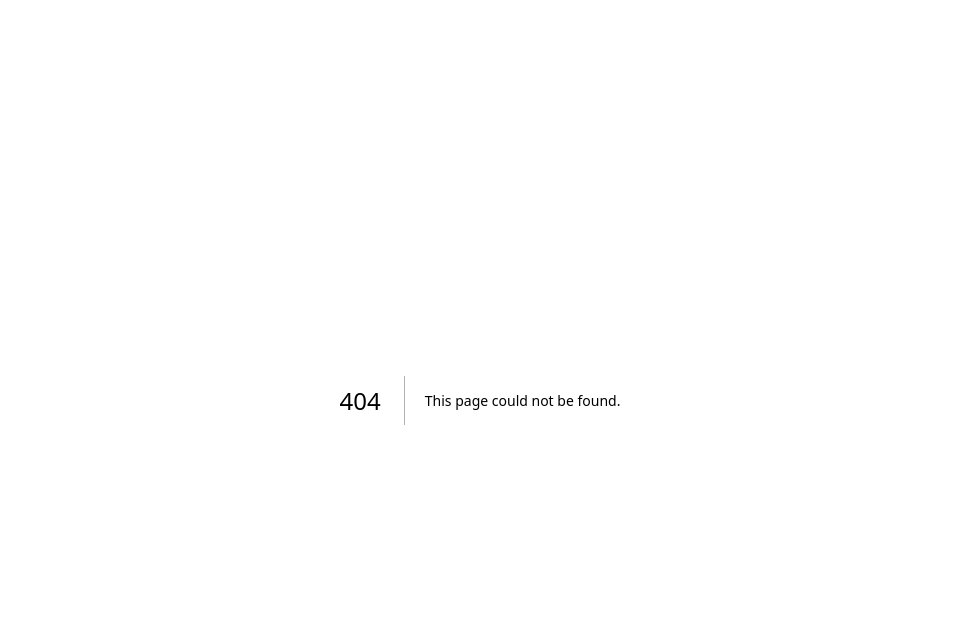
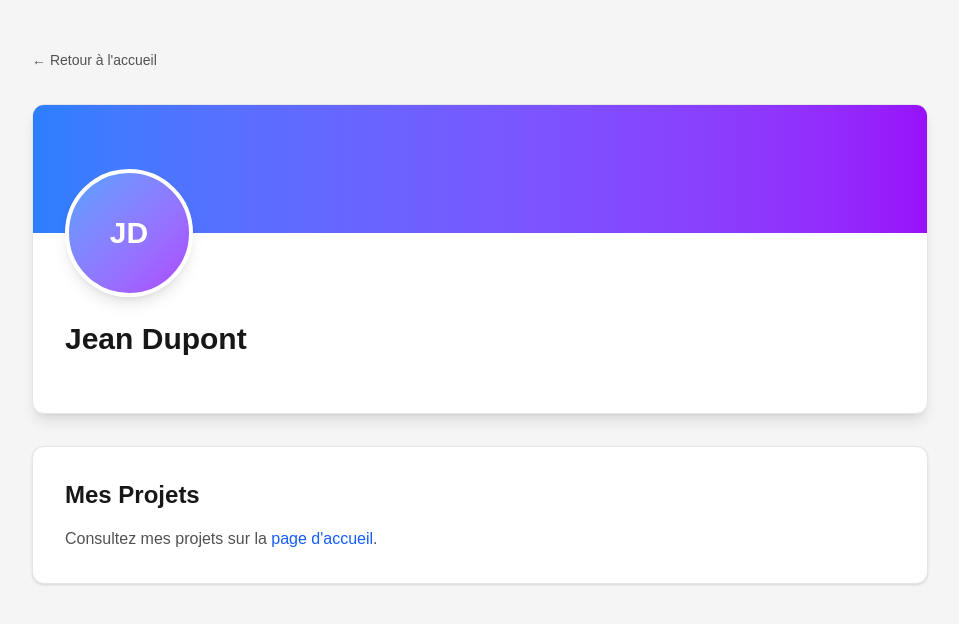
Before and after one commit to Karamelooo/ESGI-airtable, a Next.js app: page /profile in a window 1280 px wide. Before the commit this address had no page. Shown: the top 624 px of the page, without its empty margins (160-1119 px from the left). Built offline with nearby package versions, Linux system fonts and the light colour scheme.

Commit message:
add profil

```diff
--- a/src/app/page.tsx
+++ b/src/app/page.tsx
@@ -57,11 +57,20 @@ export default async function Home() {
       <main className="flex min-h-screen flex-col items-center gap-8 bg-neutral-100 px-6 py-12">
         <header className="max-w-3xl text-center">
           <h1 className="text-3xl font-bold text-neutral-900">
-            ESGI Airtable Workspace
+            ESGI Portfolio
           </h1>
           <p className="mt-2 text-neutral-600">
             Interface Next.js combinant frontend et backend pour consulter une base Airtable.
           </p>
+          <a
+  href="/profile"
+  className="inline-flex items-center gap-2 rounded-lg bg-blue-600 px-4 py-2 text-sm font-medium text-white hover:bg-blue-700 transition-colors"
+>
+  Voir mon profil
+</a>
+          <div className="mt-4 flex justify-center text-black">
+            <SessionBadge />
+          </div>
         </header>
         <section className="w-full max-w-3xl">
           <RecordsList records={records} />
--- /dev/null
+++ b/src/app/profile/page.tsx
@@ -0,0 +1,138 @@
+// Composant pour afficher une information de profil
+const ProfileInfo = ({ icon: Icon, label, value }: {
+  icon: React.ElementType;
+  label: string;
+  value: string | undefined;
+}) => {
+  if (!value) return null;
+
+  return (
+    <div className="flex items-start gap-3 p-3 rounded-lg bg-neutral-50 hover:bg-neutral-100 transition-colors">
+      <Icon className="w-5 h-5 text-neutral-600 mt-0.5 flex-shrink-0" />
+      <div className="flex-1">
+        <p className="text-xs font-medium text-neutral-500 uppercase tracking-wide">{label}</p>
+        <p className="mt-1 text-neutral-900">{value}</p>
+      </div>
+    </div>
+  );
+};
+
+// Interface pour les données de profil
+interface ProfileData {
+  firstName?: string;
+  lastName?: string;
+  email?: string;
+  phone?: string;
+  location?: string;
+  birthDate?: string;
+  position?: string;
+  school?: string;
+  bio?: string;
+  photoUrl?: string;
+}
+
+// Composant principal de la page profil
+export default function ProfilePage({ profile = {} }: { profile?: ProfileData }) {
+  // Valeurs par défaut
+  const defaultProfile: ProfileData = {
+    firstName: 'Jean',
+    lastName: 'Dupont',
+    email: 'jean.dupont@esgi.fr',
+    phone: '+33 6 12 34 56 78',
+    location: 'Paris, France',
+    birthDate: '15 mars 1998',
+    position: 'Développeur Full Stack',
+    school: 'ESGI - École Supérieure de Génie Informatique',
+    bio: 'Passionné par le développement web et les nouvelles technologies, je suis actuellement étudiant à l\'ESGI où je me spécialise en développement full stack. J\'aime créer des applications modernes avec React, Next.js et Node.js.',
+    photoUrl: undefined,
+  };
+
+  // Fusion des valeurs par défaut avec les valeurs fournies
+  const mergedProfile = { ...defaultProfile, ...profile };
+
+  const fullName = [mergedProfile.firstName, mergedProfile.lastName].filter(Boolean).join(' ') || 'Nom complet';
+  const initials = [mergedProfile.firstName?.[0], mergedProfile.lastName?.[0]].filter(Boolean).join('').toUpperCase() || 'NC';
+
+  return (
+    <main className="flex min-h-screen flex-col items-center bg-neutral-100 px-6 py-12">
+      <div className="w-full max-w-4xl">
+        {/* En-tête avec bouton retour */}
+        <div className="mb-8">
+          <a
+            href="/"
+            className="inline-flex items-center text-sm text-neutral-600 hover:text-neutral-900 transition-colors"
+          >
+            ← Retour à l'accueil
+          </a>
+        </div>
+
+        {/* Carte de profil principale */}
+        <div className="rounded-xl border border-neutral-200 bg-white shadow-lg overflow-hidden">
+          {/* Bannière de couleur */}
+          <div className="h-32 bg-gradient-to-r from-blue-500 to-purple-600" />
+
+          {/* Contenu du profil */}
+          <div className="px-8 pb-8">
+            {/* Photo de profil */}
+            <div className="relative -mt-16 mb-6">
+              {profile.photoUrl ? (
+                <img
+                  src={profile.photoUrl}
+                  alt={fullName}
+                  className="w-32 h-32 rounded-full border-4 border-white shadow-lg object-cover bg-neutral-200"
+                />
+              ) : (
+                <div className="w-32 h-32 rounded-full border-4 border-white shadow-lg bg-gradient-to-br from-blue-400 to-purple-500 flex items-center justify-center">
+                  <span className="text-3xl font-bold text-white">{initials}</span>
+                </div>
+              )}
+            </div>
+
+            {/* Nom et titre */}
+            <div className="mb-6">
+              <h1 className="text-3xl font-bold text-neutral-900 mb-2">
+                {fullName}
+              </h1>
+              {profile.position && (
+                <p className="text-lg text-neutral-600 flex items-center gap-2">
+                  {profile.position}
+                </p>
+              )}
+              {profile.school && (
+                <p className="text-neutral-600 flex items-center gap-2 mt-1">
+                  {profile.school}
+                </p>
+              )}
+            </div>
+
+            {/* Biographie */}
+            {profile.bio && (
+              <div className="mb-8 p-4 bg-neutral-50 rounded-lg">
+                <h2 className="text-sm font-semibold text-neutral-700 uppercase tracking-wide mb-2">
+                  À propos
+                </h2>
+                <p className="text-neutral-700 leading-relaxed">{profile.bio}</p>
+              </div>
+            )}
+
+            {/* Informations de contact */}
+            <div className="grid gap-3 sm:grid-cols-2">
+              <ProfileInfo label="Email" value={profile.email} />
+              <ProfileInfo label="Téléphone" value={profile.phone} />
+              <ProfileInfo label="Localisation" value={profile.location} />
+              <ProfileInfo label="Date de naissance" value={profile.birthDate} />
+            </div>
+          </div>
+        </div>
+
+        {/* Section projets (optionnelle) */}
+        <div className="mt-8 rounded-xl border border-neutral-200 bg-white p-8 shadow-sm">
+          <h2 className="text-2xl font-bold text-neutral-900 mb-4">Mes Projets</h2>
+          <p className="text-neutral-600">
+            Consultez mes projets sur la <a href="/" className="text-blue-600 hover:underline">page d'accueil</a>.
+          </p>
+        </div>
+      </div>
+    </main>
+  );
+}
```
